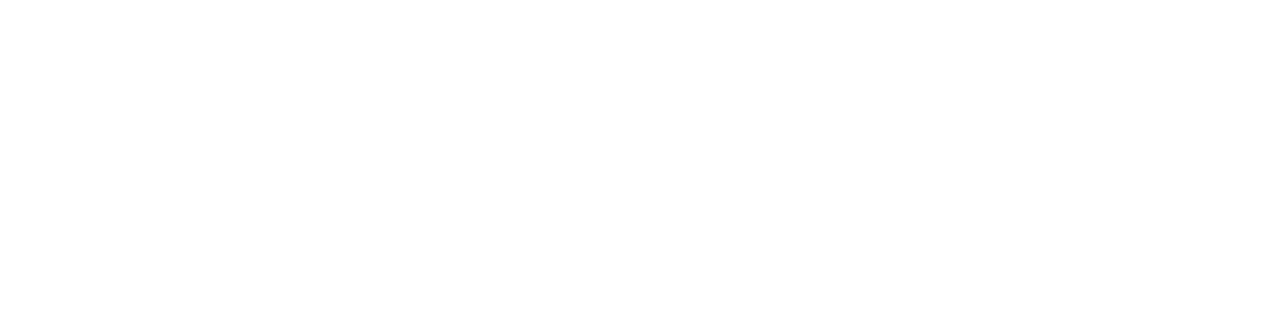
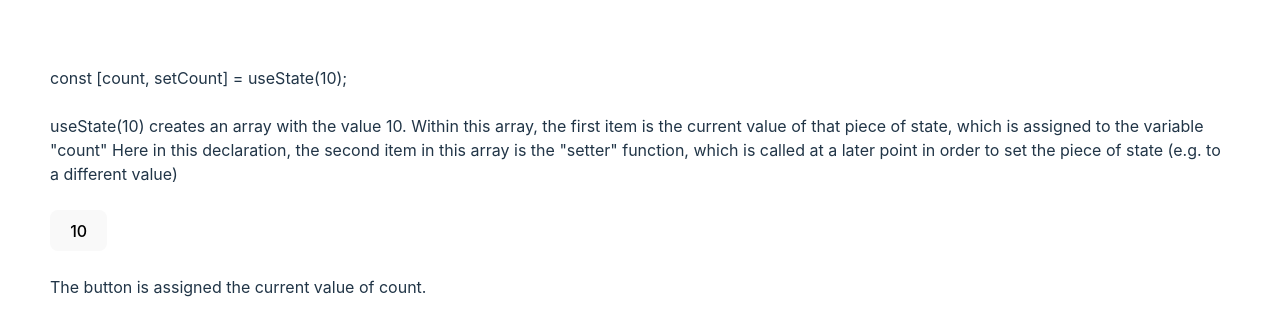
Before and after one commit to asbhogal/React-State-Management, a React (Vite) app: page /usestatehook in a window 1280 px wide. Before the commit this address had no page. Shown: the top 334 px of the page. Built offline with nearby package versions, Linux system fonts and the light colour scheme.

Commit message:
started adding notes for useState section

```diff
--- a/src/App.jsx
+++ b/src/App.jsx
@@ -7,7 +7,7 @@
     <Router>
       <Routes>
         <Route path="/" element={<Home />} />
-        <Route path="/usestate" element={<UseStateHook />} />
+        <Route path="/usestatehook" element={<UseStateHook />} />
       </Routes>
     </Router>
   );
--- a/src/index.css
+++ b/src/index.css
@@ -25,9 +25,14 @@
 
 body {
   margin: 0;
+  padding: 0;
   display: flex;
   min-width: 320px;
   min-height: 100vh;
+}
+
+div {
+  padding: 25px;
 }
 
 h1 {
--- a/src/pages/useStateHook.jsx
+++ b/src/pages/useStateHook.jsx
@@ -1,3 +1,29 @@
-export default function useState() {
-  return <div>useState</div>;
+import { useState } from "react";
+
+export default function useStateHook() {
+  const [count, setCount] = useState(10);
+
+  function incrementValue() {}
+
+  return (
+    <div>
+      <p>
+        const [count, setCount] = useState(10);
+        <br />
+        <br />
+        useState(10) creates an array with the value 10. Within this array, the
+        first item is the current value of that piece of state, which is
+        assigned to the variable &quot;count&quot; Here in this declaration, the
+        second item in this array is the &quot;setter&quot; function, which is
+        called at a later point in order to set the piece of state (e.g. to a
+        different value)
+        <br />
+        <br />
+        <button onClick={incrementValue}>{count}</button>
+        <br />
+        <br />
+        The button is assigned the current value of count.
+      </p>
+    </div>
+  );
 }
```
